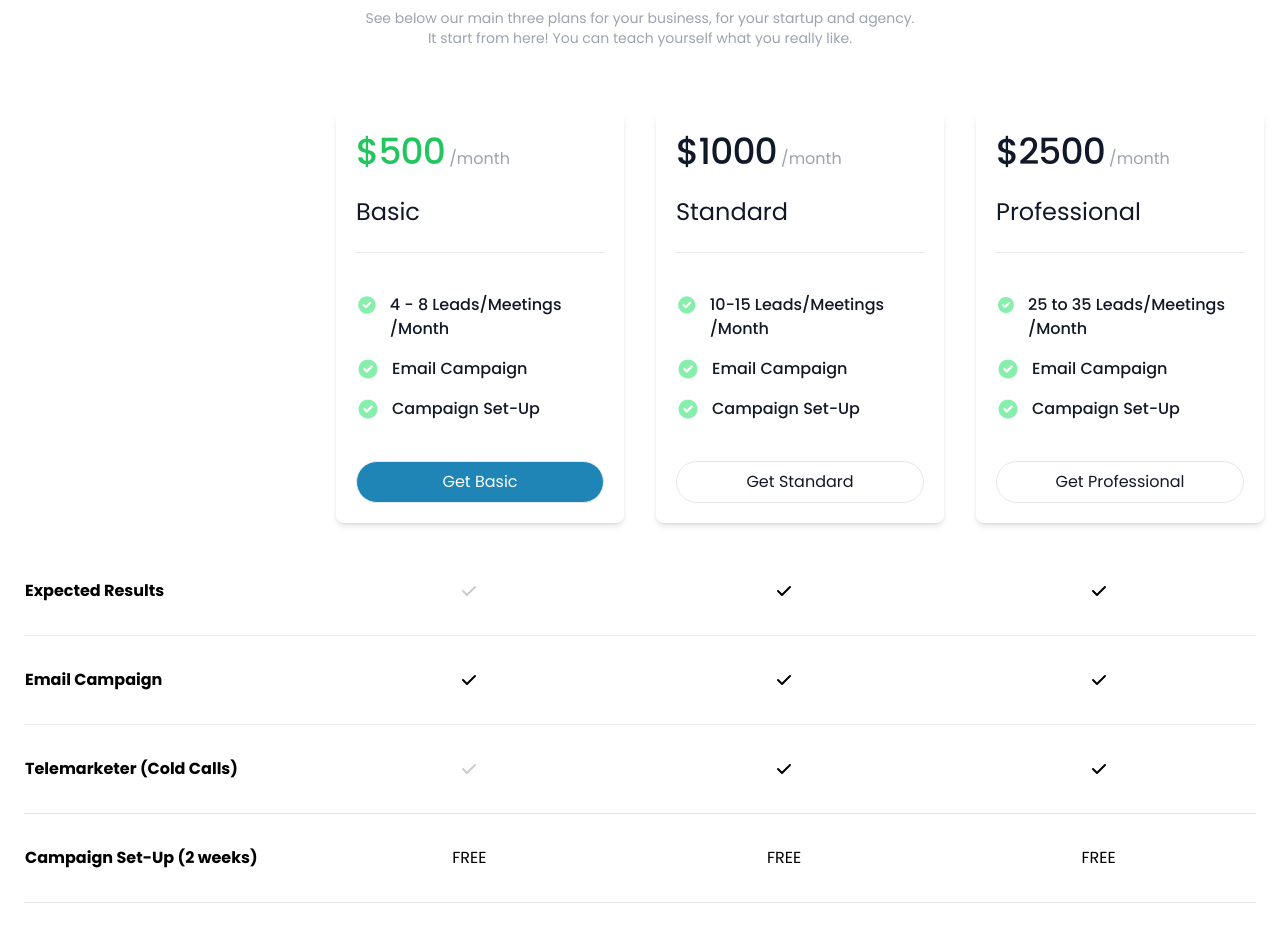
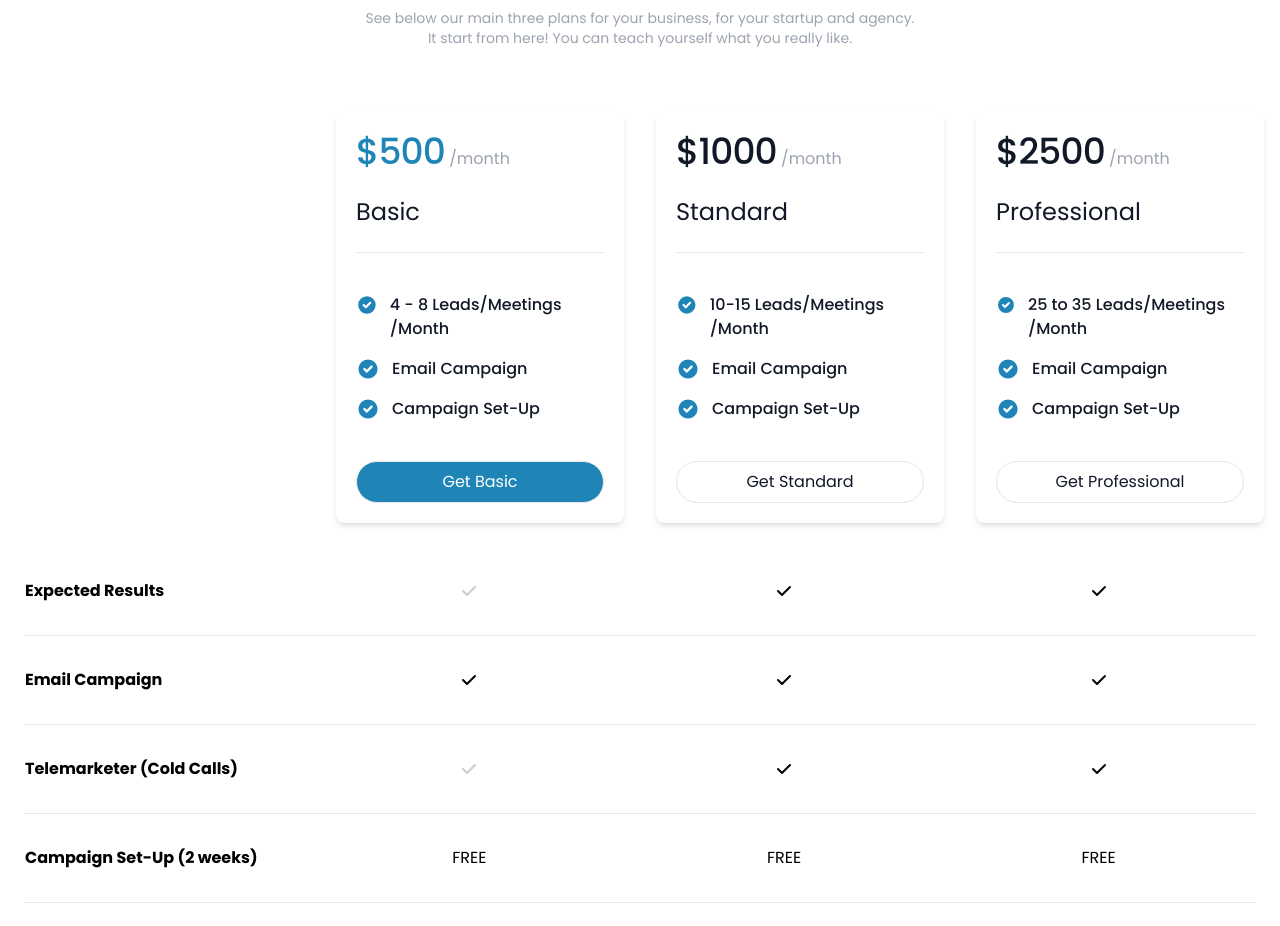
Before and after one commit to prabinkumarkf/technetnet, a plain HTML site: page pricing.html in a window 1280 px wide. Shown: the part 1250-2176 px from the top of the page. Drawn offline with nearby package versions, Linux system fonts and the light colour scheme.

Commit message:
pricing update

```diff
--- a/pricing.html
+++ b/pricing.html
@@ -287,7 +287,7 @@
               <div class="flex-shrink-0">
                 <span
                   class="text-4xl font-medium tracking-tight"
-                  :class="plan.name == 'Basic' ? 'text-green-500' : ''"
+                  :class="plan.name == 'Basic' ? 'text-[#1F85B7]' : ''"
                   x-text="`$${billPlan == 'monthly' ? plan.price.monthly : plan.price.annually}`"
                 ></span>
                 <span
@@ -305,7 +305,7 @@
                 <template x-for="(feature, i) in plan.features" x-key="i">
                   <li class="flex items-start">
                     <svg
-                      class="w-6 h-6 text-green-300"
+                      class="w-6 h-6 text-[#1F85B7]"
                       aria-hidden="true"
                       xmlns="http://www.w3.org/2000/svg"
                       viewBox="0 0 20 20"
```
